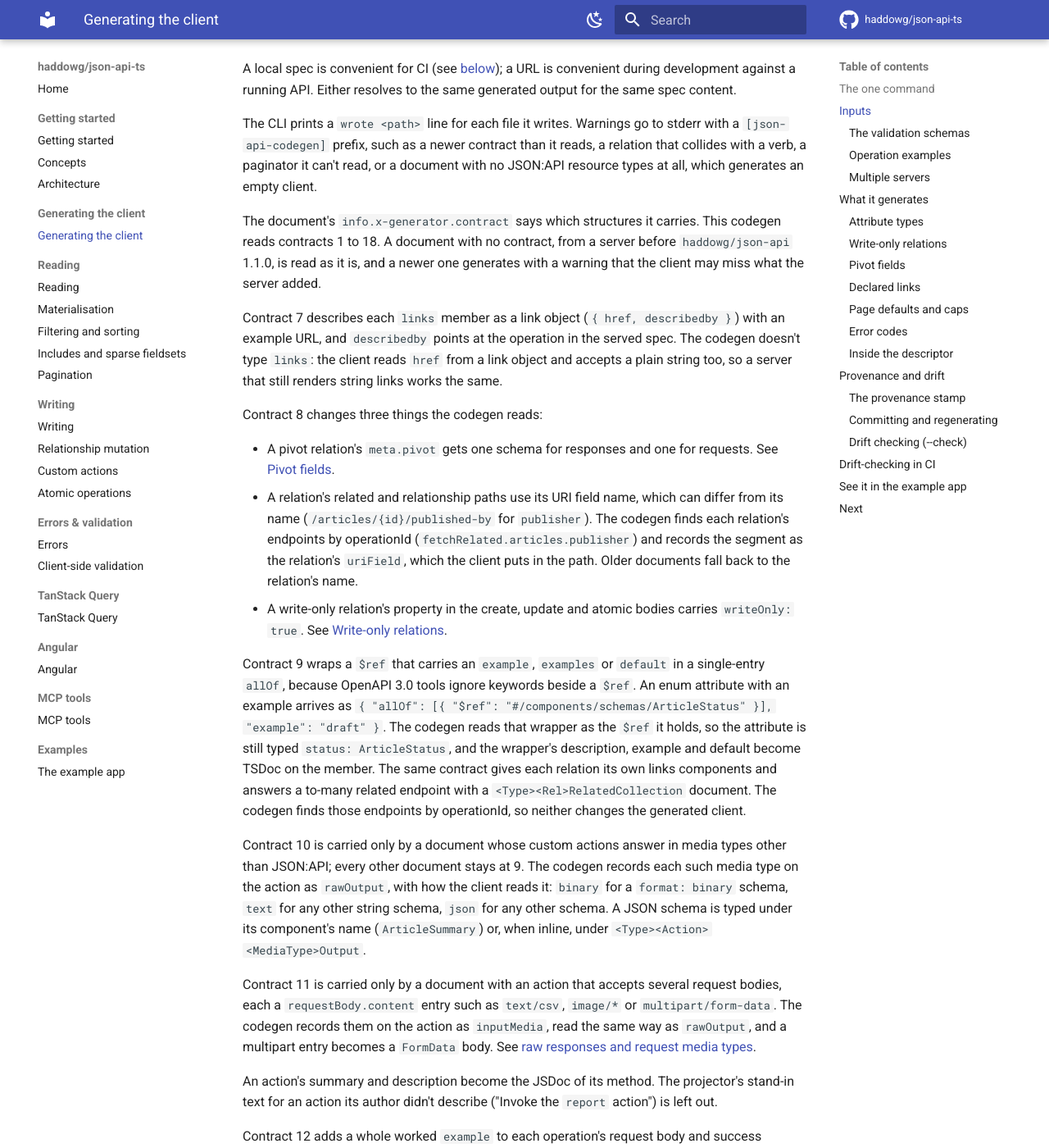
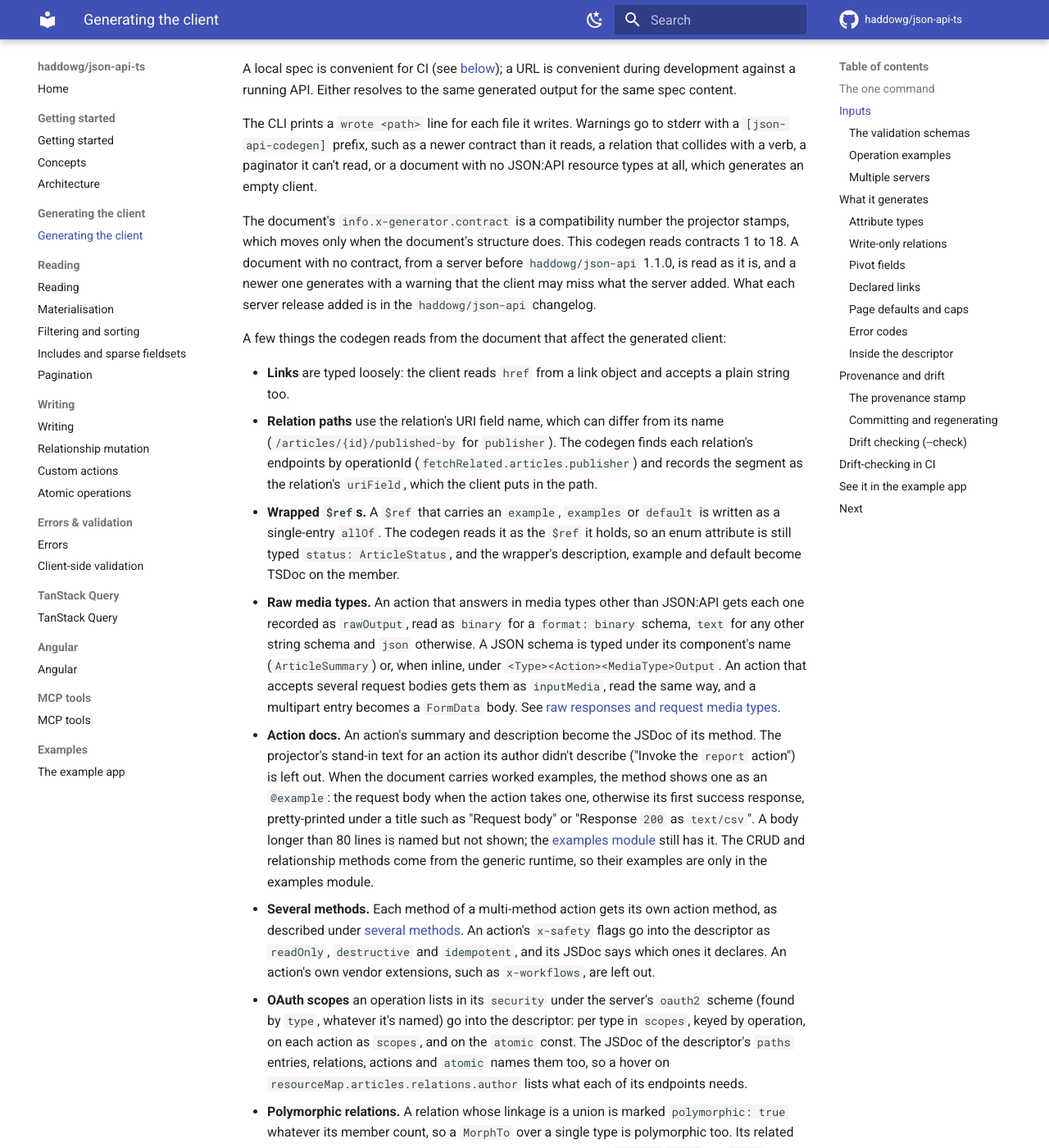
Before and after one commit to haddowg/json-api-ts, an MkDocs documentation site: the page built from docs/codegen.md, in a window 1280 px wide and 1400 px high, scrolled down 1324 px. Shown: the whole window at 82% size. Built offline with MkDocs 1.6.1 and Material for MkDocs 9.7.7, drawn with Linux system fonts in a browser that asks for light colours; comment, search, counter and statistics services are not loaded; some of the changed text lies outside the part shown.

Commit message:
docs: describe what the codegen reads without the per-contract history
The contract number is a compatibility check; what each server release added
is in the changelogs.

Co-Authored-By: Claude Opus 5.5 <noreply@anthropic.com>
Claude-Session: https://claude.ai/code/session_013EXj2PRX95bKeTTCvvaVGe

````diff
--- a/docs/codegen.md
+++ b/docs/codegen.md
@@ -55,122 +55,62 @@ stderr with a `[json-api-codegen]` prefix, such as a newer contract than it
 reads, a relation that collides with a verb, a paginator it can't read, or a
 document with no JSON:API resource types at all, which generates an empty client.
 
-The document's `info.x-generator.contract` says which structures it carries. This
-codegen reads contracts 1 to 18. A document with no contract, from a server before
+The document's `info.x-generator.contract` is a compatibility number the projector
+stamps, which moves only when the document's structure does. This codegen reads
+contracts 1 to 18. A document with no contract, from a server before
 `haddowg/json-api` 1.1.0, is read as it is, and a newer one generates with a warning
-that the client may miss what the server added.
+that the client may miss what the server added. What each server release added is in
+the `haddowg/json-api` changelog.
 
-Contract 7 describes each `links` member as a link object (`{ href, describedby }`)
-with an example URL, and `describedby` points at the operation in the served spec.
-The codegen doesn't type `links`: the client reads `href` from a link object and
-accepts a plain string too, so a server that still renders string links works the
-same.
+A few things the codegen reads from the document that affect the generated client:
 
-Contract 8 changes three things the codegen reads:
-
-- A pivot relation's `meta.pivot` gets one schema for responses and one for
-  requests. See [Pivot fields](#pivot-fields).
-- A relation's related and relationship paths use its URI field name, which can
-  differ from its name (`/articles/{id}/published-by` for `publisher`). The codegen
-  finds each relation's endpoints by operationId (`fetchRelated.articles.publisher`)
-  and records the segment as the relation's `uriField`, which the client puts in
-  the path. Older documents fall back to the relation's name.
-- A write-only relation's property in the create, update and atomic bodies carries
-  `writeOnly: true`. See [Write-only relations](#write-only-relations).
-
-Contract 9 wraps a `$ref` that carries an `example`, `examples` or `default` in a
-single-entry `allOf`, because OpenAPI 3.0 tools ignore keywords beside a `$ref`. An
-enum attribute with an example arrives as
-`{ "allOf": [{ "$ref": "#/components/schemas/ArticleStatus" }], "example": "draft" }`.
-The codegen reads that wrapper as the `$ref` it holds, so the attribute is still
-typed `status: ArticleStatus`, and the wrapper's description, example and default
-become TSDoc on the member. The same contract gives each relation its own links
-components and answers a to-many related endpoint with a
-`<Type><Rel>RelatedCollection` document. The codegen finds those endpoints by
-operationId, so neither changes the generated client.
-
-Contract 10 is carried only by a document whose custom actions answer in media types
-other than JSON:API; every other document stays at 9. The codegen records each such
-media type on the action as `rawOutput`, with how the client reads it: `binary` for a
-`format: binary` schema, `text` for any other string schema, `json` for any other
-schema. A JSON schema is typed under its component's name (`ArticleSummary`) or, when
-inline, under `<Type><Action><MediaType>Output`.
-
-Contract 11 is carried only by a document with an action that accepts several request
-bodies, each a `requestBody.content` entry such as `text/csv`, `image/*` or
-`multipart/form-data`. The codegen records them on the action as `inputMedia`, read the
-same way as `rawOutput`, and a multipart entry becomes a `FormData` body. See
-[raw responses and request media types](custom-actions.md#raw-responses).
-
-An action's summary and description become the JSDoc of its method. The projector's
-stand-in text for an action its author didn't describe ("Invoke the `report` action")
-is left out.
-
-Contract 12 adds a whole worked `example` to each operation's request body and
-success responses, built by the server from the examples its fields declare. An
-action's method shows one as an `@example` in its JSDoc: the request body when the
-action takes one, otherwise its first success response. It is the wire document,
-pretty-printed, under a title such as "Request body" or "Response `200` as
-`text/csv`". A text body is shown as is. A body longer than 80 lines is named but
-not shown, so a hover stays readable; the [examples module](#operation-examples)
-still has it. A `*/` in the example is broken up and the code fence is made longer
-than any run of backticks inside it, so a value can't end the comment or the block.
-The CRUD and relationship methods come from the generic runtime, so their examples
-are only in the examples module.
-
-Contract 13 is on every document from core 1.13.1. Each core error code's component
-now gives its `detail` property an example, so every `ErrorCodes` key gets an
-`@example` with the message the server sends, as described under
-[error codes](#error-codes). Nothing else in the document changed.
-
-Contract 14 is carried only by a document whose types declare named links. Each declared
-link is a named property of the type's `<Type>ResourceLinks`, and the codegen types it, as
-described under [declared links](#declared-links).
-
-Contract 15 is carried only by a document with an action that answers to several methods,
-declares its safety or carries its own vendor extensions. Each method of a multi-method
-action now has its own operation id, and the codegen gives each one its own action method,
-as described under [several methods](custom-actions.md#an-action-with-several-methods). An
-action's `x-safety` flags go into the descriptor as `readOnly`, `destructive` and
-`idempotent`, and the action's JSDoc says which ones it declares. An action's own vendor
-extensions, such as `x-workflows`, are left out.
-
-Contract 16 is carried only by a document with an operation that needs OAuth scopes, or with
-a polymorphic relation over a single type. Such an operation's `security` lists its scopes
-under the server's `oauth2` scheme. The codegen finds the scheme by its `type` in
-`components.securitySchemes`, whatever it's named, and carries the scopes in the descriptor:
-per type in `scopes`, keyed by operation, on each action as `scopes`, and on the `atomic`
-const. An operation that needs none has no entry. The JSDoc of the descriptor's `paths`
-entries, relations, actions and `atomic` names the scopes too, so a hover on
-`resourceMap.articles.relations.author` lists what each of its endpoints needs.
-
-The same contract projects a `MorphTo` or `MorphToMany` over one type as a union with one
-member, where it used to be a plain `$ref` that looked like a `BelongsTo`. The codegen reads a
-union of any size as polymorphic and marks the relation `polymorphic: true`, so it no longer
-depends on counting `types`. The TypeScript client already takes `{ type, id }` for every
-relation, so its types don't change; the [MCP tools](mcp.md) do, since they take a bare id
-for a relation that isn't polymorphic. The relation's related and relationship endpoints
-also stop advertising the related type's `filter`, `sort` and `page` parameters, as they
-already did for a polymorphic relation over several types.
-
-Contract 17 is carried only by a document with an action that answers with a URL, such as a
-short-lived download link. Its `200` JSON:API response is a location document: an `allOf` of
-the shared `LocationDocument` with a `const` on `links.location.type`, the media type the URL
-serves, or a `oneOf` of that and the action's own document when it declares one. The codegen
-marks such an action with `location: { mediaType }` and, when the URL is all it answers with,
-`output: "location"`. The client then returns the URL instead of fetching it, as described
-under [actions that answer with a URL](custom-actions.md#actions-that-answer-with-a-url). An
-action that only documents a `303` has no `location`, and the transport follows the redirect
-as before.
-
-Contract 18 is on every document from core 1.20.0. The per-type and per-relation links
-components gave way to one shared component per context, `ResourceLinks`, `DocumentLinks`,
-`CollectionLinks`, `RelationshipLinks`, `RelationshipDocumentLinks` and
-`RelatedDocumentLinks`, and link schemas no longer carry examples. A type with declared or
-action links keeps a `<Type>ResourceLinks`, now an `allOf` of the shared `ResourceLinks` and
-an object listing its named links, and the codegen reads them from there. The generated
-types are the same as before, except that a declared link's JSDoc loses its `@example`,
-since the document no longer has one. The worked links are in the operation examples.
+- **Links** are typed loosely: the client reads `href` from a link object and accepts
+  a plain string too.
+- **Relation paths** use the relation's URI field name, which can differ from its name
+  (`/articles/{id}/published-by` for `publisher`). The codegen finds each relation's
+  endpoints by operationId (`fetchRelated.articles.publisher`) and records the segment
+  as the relation's `uriField`, which the client puts in the path.
+- **Wrapped `$ref`s.** A `$ref` that carries an `example`, `examples` or `default` is
+  written as a single-entry `allOf`. The codegen reads it as the `$ref` it holds, so an
+  enum attribute is still typed `status: ArticleStatus`, and the wrapper's description,
+  example and default become TSDoc on the member.
+- **Raw media types.** An action that answers in media types other than JSON:API gets
+  each one recorded as `rawOutput`, read as `binary` for a `format: binary` schema,
+  `text` for any other string schema and `json` otherwise. A JSON schema is typed under
+  its component's name (`ArticleSummary`) or, when inline, under
+  `<Type><Action><MediaType>Output`. An action that accepts several request bodies gets
+  them as `inputMedia`, read the same way, and a multipart entry becomes a `FormData`
+  body. See [raw responses and request media types](custom-actions.md#raw-responses).
+- **Action docs.** An action's summary and description become the JSDoc of its method.
+  The projector's stand-in text for an action its author didn't describe ("Invoke the
+  `report` action") is left out. When the document carries worked examples, the method
+  shows one as an `@example`: the request body when the action takes one, otherwise its
+  first success response, pretty-printed under a title such as "Request body" or
+  "Response `200` as `text/csv`". A body longer than 80 lines is named but not shown;
+  the [examples module](#operation-examples) still has it. The CRUD and relationship
+  methods come from the generic runtime, so their examples are only in the examples
+  module.
+- **Several methods.** Each method of a multi-method action gets its own action method,
+  as described under [several methods](custom-actions.md#an-action-with-several-methods).
+  An action's `x-safety` flags go into the descriptor as `readOnly`, `destructive` and
+  `idempotent`, and its JSDoc says which ones it declares. An action's own vendor
+  extensions, such as `x-workflows`, are left out.
+- **OAuth scopes** an operation lists in its `security` under the server's `oauth2`
+  scheme (found by `type`, whatever it's named) go into the descriptor: per type in
+  `scopes`, keyed by operation, on each action as `scopes`, and on the `atomic` const.
+  The JSDoc of the descriptor's `paths` entries, relations, actions and `atomic` names
+  them too, so a hover on `resourceMap.articles.relations.author` lists what each of its
+  endpoints needs.
+- **Polymorphic relations.** A relation whose linkage is a union is marked
+  `polymorphic: true` whatever its member count, so a `MorphTo` over a single type is
+  polymorphic too. Its related and relationship endpoints don't advertise the related
+  type's `filter`, `sort` and `page` parameters.
+- **Location documents.** An action that answers with a URL, such as a short-lived
+  download link, is marked `location: { mediaType }` and, when the URL is all it answers
+  with, `output: "location"`. The client then returns the URL instead of fetching it, as
+  described under [actions that answer with a URL](custom-actions.md#actions-that-answer-with-a-url).
+  An action that only documents a `303` has no `location`, and the transport follows the
+  redirect.
 
 ### The validation schemas
 
@@ -192,7 +132,7 @@ becomes `.schemas.gen.ts` (so the example above also writes
 
 ### Operation examples
 
-Add `--examples` to also write the worked examples a contract 12 document declares
+Add `--examples` to also write the worked examples the document declares
 to a sibling module, named the way the schema module is: `music.gen.ts` gets
 `music.examples.gen.ts`. It exports `examples`, typed as the client's
 `ApiExamples`, for a consumer that wants each operation's sample without reading
@@ -217,8 +157,7 @@ materialised result the client works with. Error responses are shared components
 in the document rather than per operation, so they are left out.
 
 Anything without an example is left out: a type, an operation, a request or a
-status. A document with no examples, which includes every document before
-contract 12, writes no module and warns that it has none. The module is off by
+status. A document with no examples writes no module and warns that it has none. The module is off by
 default because it is several times the size of the client and an app that only
 calls the API has no use for it.
 
@@ -271,8 +210,7 @@ Each attribute interface is generated from its own schema: `…Attributes` from
 response schema, `…CreateAttributes` and `…UpdateAttributes` from the request
 bodies. The server can state different rules for each, so the three can differ.
 
-A read attribute is `| null` exactly when the response schema admits `null`. From
-generator contract 5 that is any attribute the server doesn't guarantee a value
+A read attribute is `| null` exactly when the response schema admits `null`. That is any attribute the server doesn't guarantee a value
 for, such as an optional field a create left out. Required fields, and fields the
 server marks as always filled, stay non-null:
 
@@ -298,7 +236,7 @@ name (it has spaces or punctuation, starts with a digit, is a reserved word, or
 with another name in the module), the codegen derives one from it, such as `ReleaseState`
 for `release state`, and prints a warning naming both.
 
-A nested object follows the same rules member by member. From generator contract 6 a
+A nested object follows the same rules member by member. A
 response schema lists every member the server always renders in the object's
 `required`, so on reads those members lose their `?` and only nullability is left
 to decide. Write interfaces keep the request body's own `required`:
@@ -324,7 +262,7 @@ list the server would reject.
 
 A write-only relation is one the create and update bodies accept but no response
 renders. The codegen marks it `writeOnly: true` in the descriptor. It's found by the
-`writeOnly: true` keyword on its body property (contract 8) or, in an older
+`writeOnly: true` keyword on its body property or, in an older
 document, by being in the write bodies and missing from the response schema.
 
 The client keeps it settable on `create`, `update` and atomic operations, and its
@@ -362,7 +300,7 @@ orderedTracks: {
 }
 ```
 
-From contract 8 they come from the `<Type><Rel>Pivot` and `<Type><Rel>WritePivot`
+They come from the `<Type><Rel>Pivot` and `<Type><Rel>WritePivot`
 components, so a read-only field such as `addedAt` is on reads and never asked for
 on writes. That types `$pivot` like this:
 
@@ -380,7 +318,7 @@ rendered on reads, and drops the fields marked `readOnly` from writes.
 
 A server can declare named links on a type, such as a signed upload URL with the
 method, headers and expiry to use. The document lists each one under the type's
-`<Type>ResourceLinks` (generator contract 14), which from contract 18 extends the shared
+`<Type>ResourceLinks`, which extends the shared
 `ResourceLinks` through an `allOf`, and the codegen emits a `…Links` interface for every
 type that declares any:
 
@@ -436,7 +374,7 @@ pass `Attributes`, or `$links` falls back to `ResourceLinks`
 
 ### Page defaults and caps
 
-From generator contract 5 each page member states its `default` and the page-size
+Each page member states its `default` and the page-size
 cap as a `maximum`. The codegen collects them per collection, keyed by wire key and,
 for a [strategy menu](pagination.md#choosing-a-strategy-multipaginator), by arm:
 
@@ -485,8 +423,8 @@ export const hasErrorCode = hasErrorCodeRuntime as ErrorCodeGuard<ErrorCode>
 ```
 
 - `ErrorCodes` has a key for every code any error document lists, sorted, each
-  holding its own code. A key gets TSDoc when its component has a `description`
-  (generator contract 4), plus an `@example` for each `example`/`examples` value on
+  holding its own code. A key gets TSDoc when its component has a `description`,
+  plus an `@example` for each `example`/`examples` value on
   the component's `detail` property. An older document has neither, so its keys
   carry no TSDoc. A code that isn't a valid identifier gets a quoted key.
 - `ErrorCode` is the union of those codes, derived from `ErrorCodes`. The TSDoc
@@ -559,7 +497,7 @@ document's structure:
   A read-only type simply has no `create`/`update`/`delete`.
 - **`paginator`** — how the collection paginates, read from its `page` query
   parameter:
-    - When the page schema carries `x-paginator` (generator contract 3), the stamp
+    - When the page schema carries `x-paginator`, the stamp
       decides the strategy (`page`, `offset`, `cursor` or `fixed`) and the wire key
       for each of its roles. With the default keys the descriptor holds the bare
       kind (`"page"`); with renamed keys it holds
@@ -595,8 +533,7 @@ document's structure:
   type aliases. See [custom actions](custom-actions.md). An action needing OAuth
   scopes carries them as `scopes`.
 - **`scopes`** — the OAuth scopes each operation needs, keyed by the operation id
-  without its type (`fetchOne`, `fetchRelated.author`, `addRelationship.tags`), from
-  generator contract 16. Absent when no operation of the type needs one.
+  without its type (`fetchOne`, `fetchRelated.author`, `addRelationship.tags`). Absent when no operation of the type needs one.
 
 The server-level Atomic Operations capability is emitted separately as an
 `atomic` const and threaded into `createClient` by default — see
````
Also changed, not shown: docs/concepts.md (+1 -1 lines), docs/custom-actions.md (+4 -4 lines), docs/mcp.md (+3 -3 lines).
